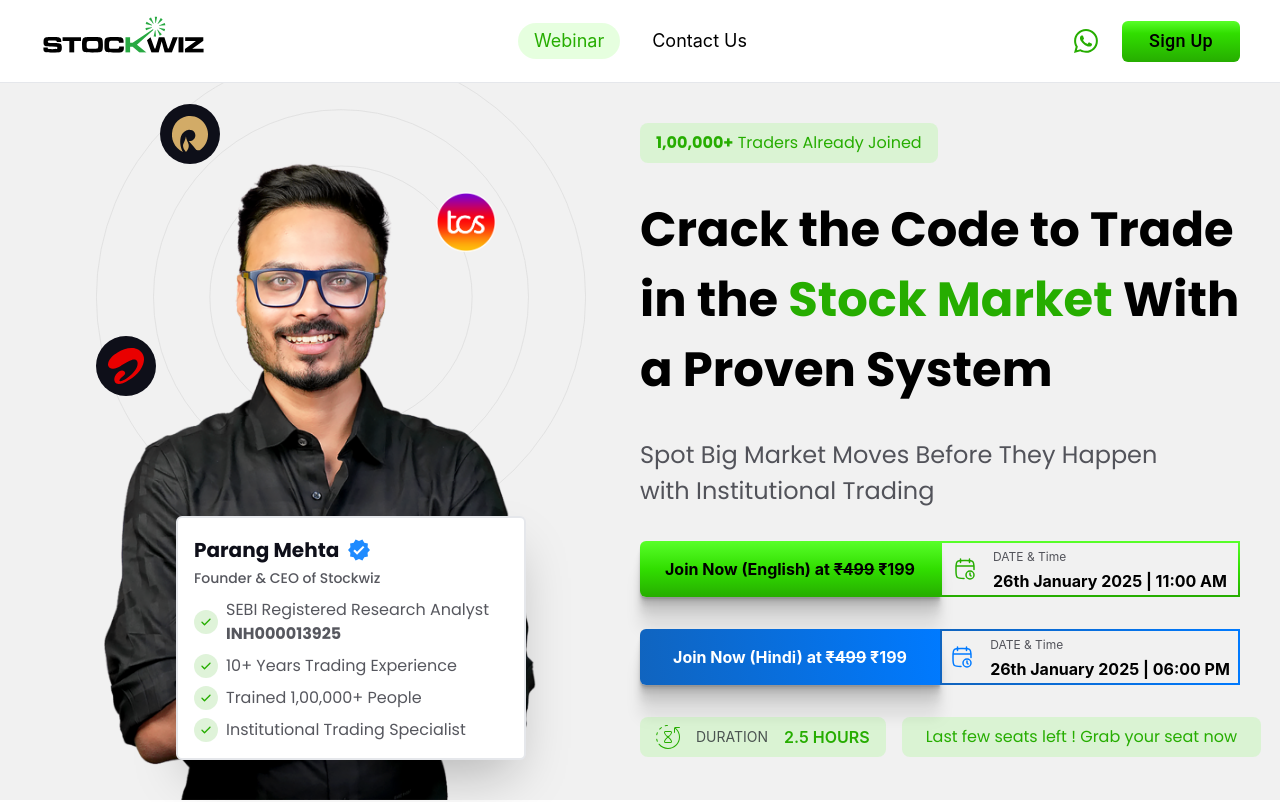
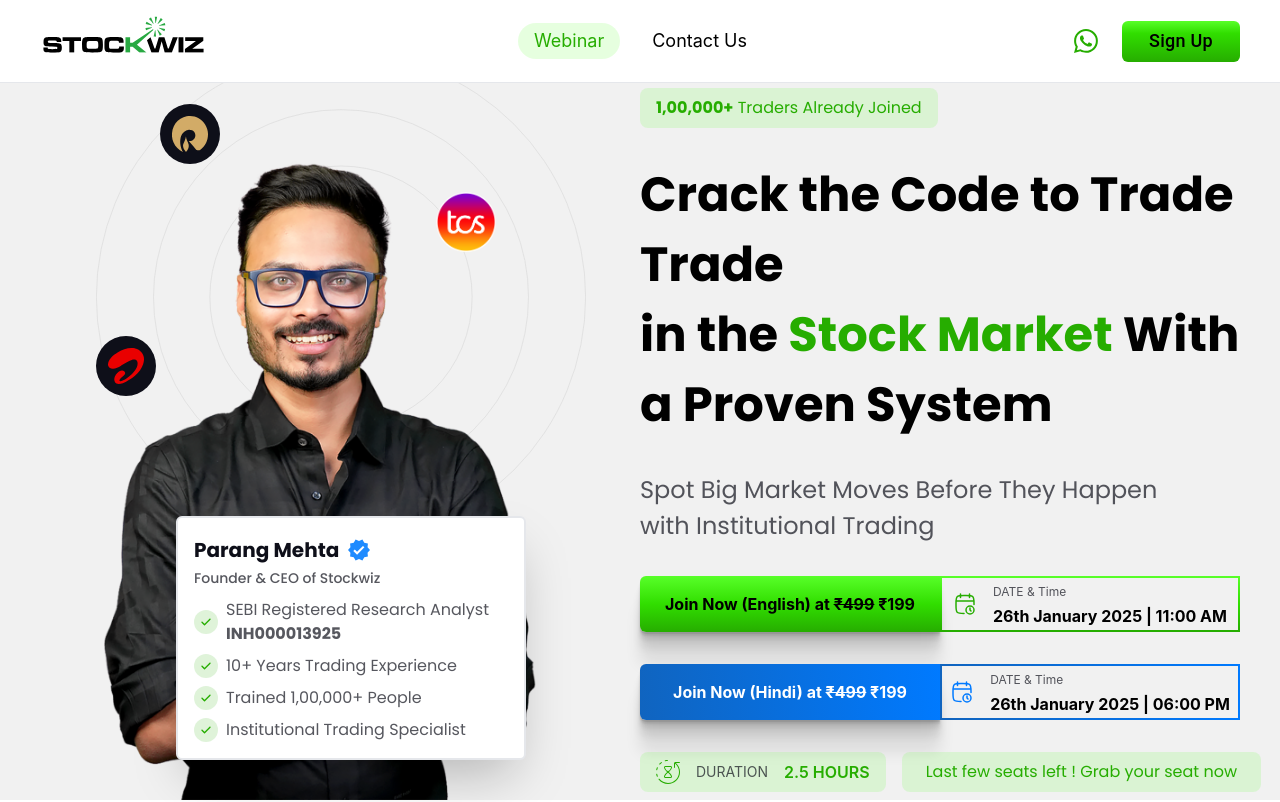
Before and after one commit to vikrantkkk/investing, a React (Vite) app: page / in a window 1280 px wide. Shown: the top 802 px of the page. Built offline with nearby package versions, Linux system fonts and the light colour scheme; a web font is replaced by a local one.

Commit message:
changes on trade text

```diff
--- a/index.html
+++ b/index.html
@@ -76,7 +76,7 @@
     <link
       rel="icon"
       type="image/svg+xml"
-      href="/src/assets/png/darkmodelogo.png"
+      href="/src/assets/png/lightmodelogo.png"
     />
   </head>
   <body>
--- a/src/components/Hero.jsx
+++ b/src/components/Hero.jsx
@@ -113,7 +113,7 @@ const Hero = () => {
           </div>
 
           <div className="font-poppins md:block hidden md:text-[48px] text-[29px] md:leading-[70px] leading-10 font-bold">
-            Crack the Code to Trade
+            Crack the Code to Trade Trade
             <br /> in the <span className="text-figmaGreen">
               Stock Market
             </span>{" "}
@@ -181,13 +181,13 @@ const Hero = () => {
             </div>
 
             <div className="font-poppins text-white md:block hidden md:text-[48px] text-[29px] md:leading-[70px] leading-10 font-bold">
-              Crack the Code to Trade
+              Crack the Code to Trade Trade
               <br /> in the <span className="">Stock Market</span> With
               <br /> a Proven System
             </div>
 
             <div className="font-poppins text-center md:hidden block md:text-[48px] text-[29px] md:leading-[70px] leading-10 font-bold">
-              Crack the Code to Trade
+              Crack the Code to Trade Trade
               <br /> in the <span className="">Stock Market</span>
               <br /> With a Proven System
             </div>
--- a/src/hooks/DarkModeContext.jsx
+++ b/src/hooks/DarkModeContext.jsx
@@ -10,10 +10,10 @@ export const DarkModeProvider = ({ children }) => {
   useEffect(() => {
     if (darkMode) {
       document.documentElement.classList.add("dark");
-      localStorage.setItem("theme", "dark");
+      localStorage.setItem("theme", "light");
     } else {
       document.documentElement.classList.remove("dark");
-      localStorage.setItem("theme", "dark");
+      localStorage.setItem("theme", "light");
     }
   }, [darkMode]);
 
```
